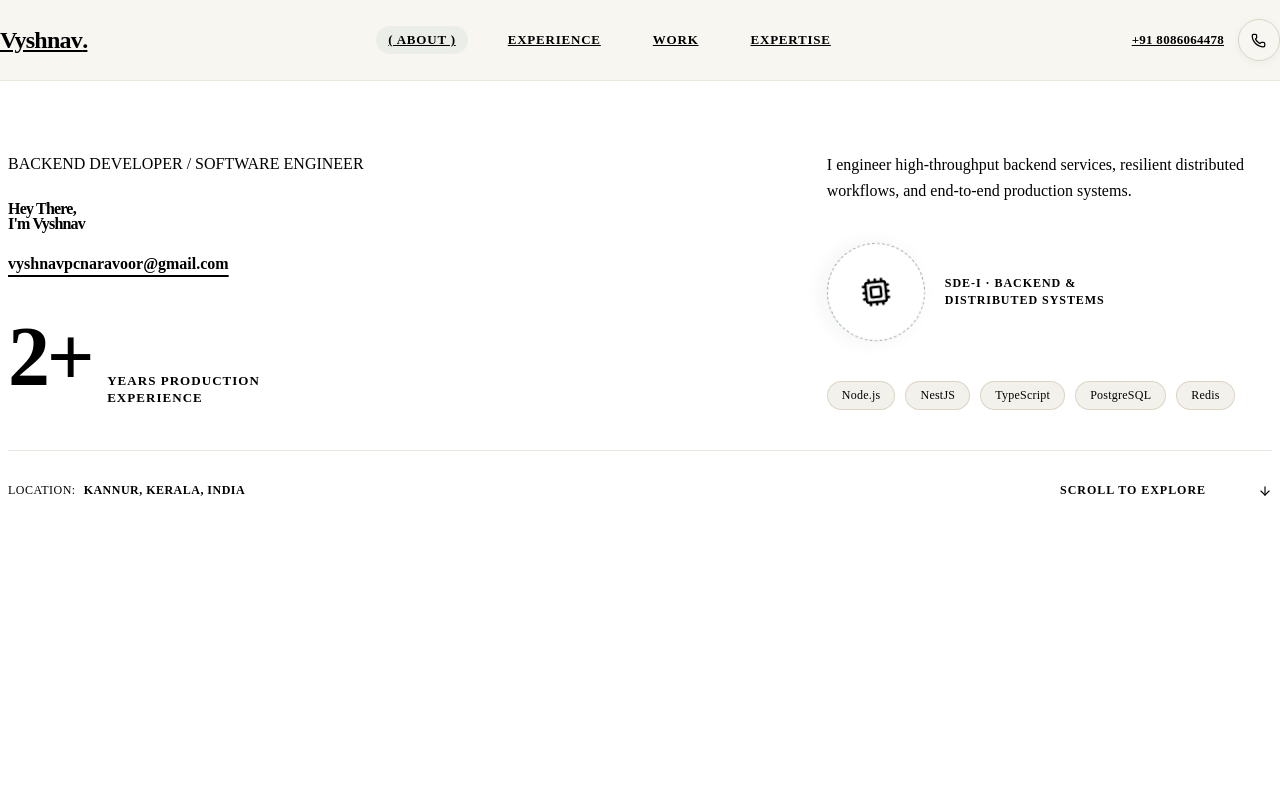
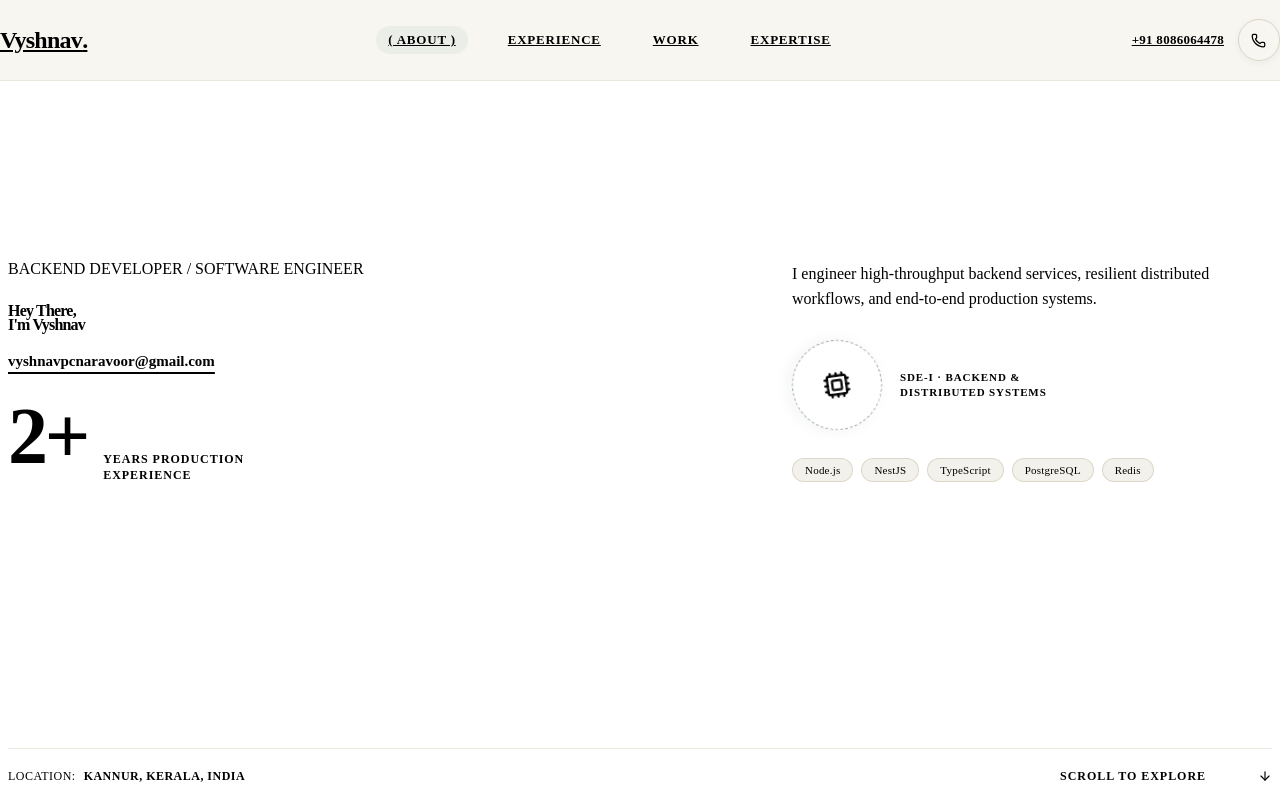
Before and after one commit to vyshn4v/portfolio, a React (Vite) app: page / in a window 1280 px wide. Shown: the top 800 px of the page. Built offline with nearby package versions, Linux system fonts and the light colour scheme; the HTML template or start-up script is replaced by a standard one.

Commit message:
fix(hero): calibrate hero viewport height and vertical alignment

```diff
--- a/src/components/Hero/Hero.css
+++ b/src/components/Hero/Hero.css
@@ -3,19 +3,31 @@
   display: flex;
   flex-direction: column;
   justify-content: space-between;
-  padding-top: clamp(60px, 8vh, 120px);
-  padding-bottom: clamp(40px, 6vh, 80px);
+  box-sizing: border-box;
   position: relative;
   overflow: hidden;
 }
 
-/* Balanced 2-Column Editorial Grid */
+.hero-inner {
+  min-height: calc(100vh - 80px);
+  display: flex;
+  flex-direction: column;
+  justify-content: space-between;
+  padding-top: clamp(24px, 4vh, 56px);
+  padding-bottom: clamp(16px, 3vh, 32px);
+  box-sizing: border-box;
+}
+
+/* Balanced 2-Column Editorial Grid vertically centered */
 .hero-layout-grid {
   display: grid;
-  grid-template-columns: 1.25fr 0.75fr;
+  grid-template-columns: 1.2fr 0.8fr;
   align-items: center;
-  gap: clamp(40px, 6vw, 96px);
+  gap: clamp(32px, 5vw, 80px);
   position: relative;
+  margin-top: auto;
+  margin-bottom: auto;
+  padding: clamp(16px, 2vh, 32px) 0;
 }
 
 /* Left Column */
@@ -28,11 +40,11 @@
 .hero-greeting {
   font-family: var(--font-display);
   font-size: var(--text-hero);
-  line-height: 0.9;
+  line-height: 0.92;
   letter-spacing: -0.05em;
   font-weight: 700;
   color: var(--color-ink);
-  margin-bottom: 24px;
+  margin-bottom: 20px;
 }
 
 .hero-name-highlight {
@@ -43,13 +55,13 @@
 .hero-email-link {
   display: inline-block;
   font-family: var(--font-display);
-  font-size: 16px;
+  font-size: 15px;
   font-weight: 600;
   color: var(--color-orange);
   text-decoration: underline;
   text-underline-offset: 6px;
   text-decoration-thickness: 1.5px;
-  margin-bottom: clamp(36px, 6vh, 64px);
+  margin-bottom: clamp(28px, 4vh, 48px);
   transition: opacity var(--duration-fast) var(--ease-micro);
 }
 
@@ -65,7 +77,7 @@
 
 .hero-stat-number {
   font-family: var(--font-display);
-  font-size: clamp(56px, 7vw, 84px);
+  font-size: clamp(52px, 6.5vw, 80px);
   font-weight: 700;
   line-height: 0.85;
   letter-spacing: -0.04em;
@@ -74,7 +86,7 @@
 
 .hero-stat-label {
   font-family: var(--font-display);
-  font-size: 13px;
+  font-size: 12px;
   font-weight: 700;
   line-height: 1.3;
   letter-spacing: 0.08em;
@@ -87,7 +99,7 @@
   display: flex;
   flex-direction: column;
   justify-content: center;
-  gap: clamp(32px, 5vh, 52px);
+  gap: clamp(24px, 3.5vh, 40px);
   z-index: 2;
 }
 
@@ -95,7 +107,7 @@
   font-family: var(--font-body);
   font-size: var(--text-body-lg);
   font-weight: 400;
-  line-height: 1.6;
+  line-height: 1.55;
   color: var(--color-ink-light);
   max-width: 440px;
 }
@@ -104,12 +116,12 @@
 .hero-stamp-wrapper {
   display: flex;
   align-items: center;
-  gap: 20px;
+  gap: 18px;
 }
 
 .hero-circular-stamp {
-  width: 96px;
-  height: 96px;
+  width: 88px;
+  height: 88px;
   border-radius: 50%;
   border: 1px dashed rgba(15, 37, 36, 0.4);
   display: flex;
@@ -117,7 +129,7 @@
   justify-content: center;
   position: relative;
   background-color: var(--color-white);
-  box-shadow: 0 6px 20px rgba(13, 35, 34, 0.05);
+  box-shadow: 0 4px 16px rgba(13, 35, 34, 0.05);
   flex-shrink: 0;
   animation: rotateStamp 24s linear infinite;
 }
@@ -127,19 +139,15 @@
 }
 
 @keyframes rotateStamp {
-  from {
-    transform: rotate(0deg);
-  }
-  to {
-    transform: rotate(360deg);
-  }
+  from { transform: rotate(0deg); }
+  to { transform: rotate(360deg); }
 }
 
 .hero-stamp-caption {
   font-family: var(--font-display);
-  font-size: 12px;
+  font-size: 11px;
   font-weight: 700;
-  line-height: 1.4;
+  line-height: 1.35;
   letter-spacing: 0.08em;
   text-transform: uppercase;
   color: var(--color-ink);
@@ -150,16 +158,16 @@
 .hero-tech-pills {
   display: flex;
   flex-wrap: wrap;
-  gap: 10px;
+  gap: 8px;
 }
 
 .hero-tech-tag {
   font-family: var(--font-mono);
-  font-size: 12px;
+  font-size: 11px;
   font-weight: 500;
-  padding: 6px 14px;
+  padding: 5px 12px;
   background-color: rgba(198, 190, 165, 0.22);
-  border: 1px solid rgba(198, 190, 165, 0.55);
+  border: 1px solid rgba(198, 190, 165, 0.5);
   border-radius: 999px;
   color: var(--color-ink);
   letter-spacing: 0.02em;
@@ -170,9 +178,9 @@
   display: flex;
   align-items: center;
   justify-content: space-between;
-  padding-top: clamp(24px, 4vh, 40px);
+  padding-top: clamp(16px, 2.5vh, 28px);
   border-top: 1px solid rgba(198, 190, 165, 0.35);
-  margin-top: clamp(32px, 5vh, 56px);
+  margin-top: auto;
 }
 
 .hero-location-info {
@@ -237,7 +245,7 @@
 @media (max-width: 960px) {
   .hero-layout-grid {
     grid-template-columns: 1fr;
-    gap: 48px;
+    gap: 36px;
   }
 }
 
@@ -245,8 +253,12 @@
 @media (max-width: 768px) {
   .hero-section {
     min-height: auto;
-    padding-top: 40px;
-    padding-bottom: 40px;
+  }
+
+  .hero-inner {
+    min-height: auto;
+    padding-top: 32px;
+    padding-bottom: 24px;
   }
 
   .hero-greeting {
@@ -256,6 +268,6 @@
   .hero-footer-bar {
     flex-direction: column;
     align-items: flex-start;
-    gap: 16px;
+    gap: 14px;
   }
 }
--- a/src/components/Hero/Hero.tsx
+++ b/src/components/Hero/Hero.tsx
@@ -8,15 +8,15 @@ const EASE_OUT = [0.16, 1, 0.3, 1] as const;
 
 export const Hero: React.FC = () => {
   const handleScrollClick = () => {
-    const aboutSection = document.getElementById('about');
-    if (aboutSection) {
-      aboutSection.scrollIntoView({ behavior: 'smooth' });
+    const marqueeSection = document.querySelector('.marquee-container');
+    if (marqueeSection) {
+      marqueeSection.scrollIntoView({ behavior: 'smooth' });
     }
   };
 
   return (
     <section className="hero-section" id="hero" aria-label="Hero Introduction">
-      <div className="container">
+      <div className="container hero-inner">
         <div className="hero-layout-grid">
           {/* ============================================================
               LEFT COLUMN: Greeting, Email Link & Scale Metric
@@ -24,7 +24,7 @@ export const Hero: React.FC = () => {
           <div className="hero-left-col">
             <motion.div
               className="eyebrow"
-              style={{ marginBottom: '16px' }}
+              style={{ marginBottom: '12px' }}
               initial={{ opacity: 0, y: 15 }}
               animate={{ opacity: 1, y: 0 }}
               transition={{ duration: 0.6, delay: 1.3, ease: EASE_OUT }}
@@ -87,7 +87,7 @@ export const Hero: React.FC = () => {
               transition={{ duration: 0.8, delay: 1.8, ease: EASE_OUT }}
             >
               <div className="hero-circular-stamp" aria-hidden="true">
-                <Cpu size={30} className="hero-stamp-inner-icon" />
+                <Cpu size={28} className="hero-stamp-inner-icon" />
               </div>
               <div className="hero-stamp-caption">
                 SDE-I · BACKEND &amp; DISTRIBUTED SYSTEMS
@@ -128,7 +128,7 @@ export const Hero: React.FC = () => {
             onClick={handleScrollClick}
             role="button"
             tabIndex={0}
-            aria-label="Scroll down to Explore"
+            aria-label="Scroll to explore marquee and projects"
             onKeyDown={(e) => {
               if (e.key === 'Enter' || e.key === ' ') {
                 handleScrollClick();
```
